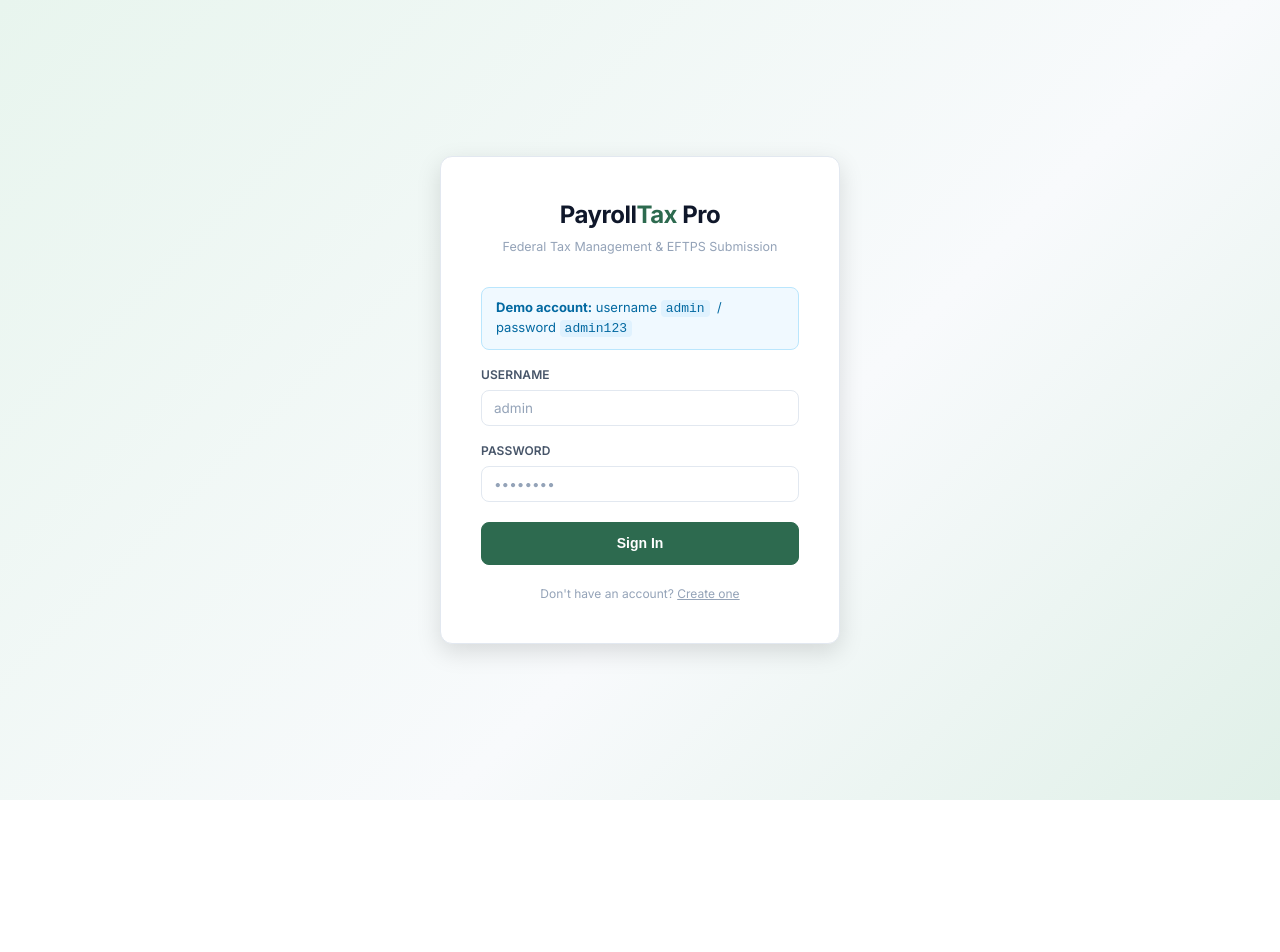
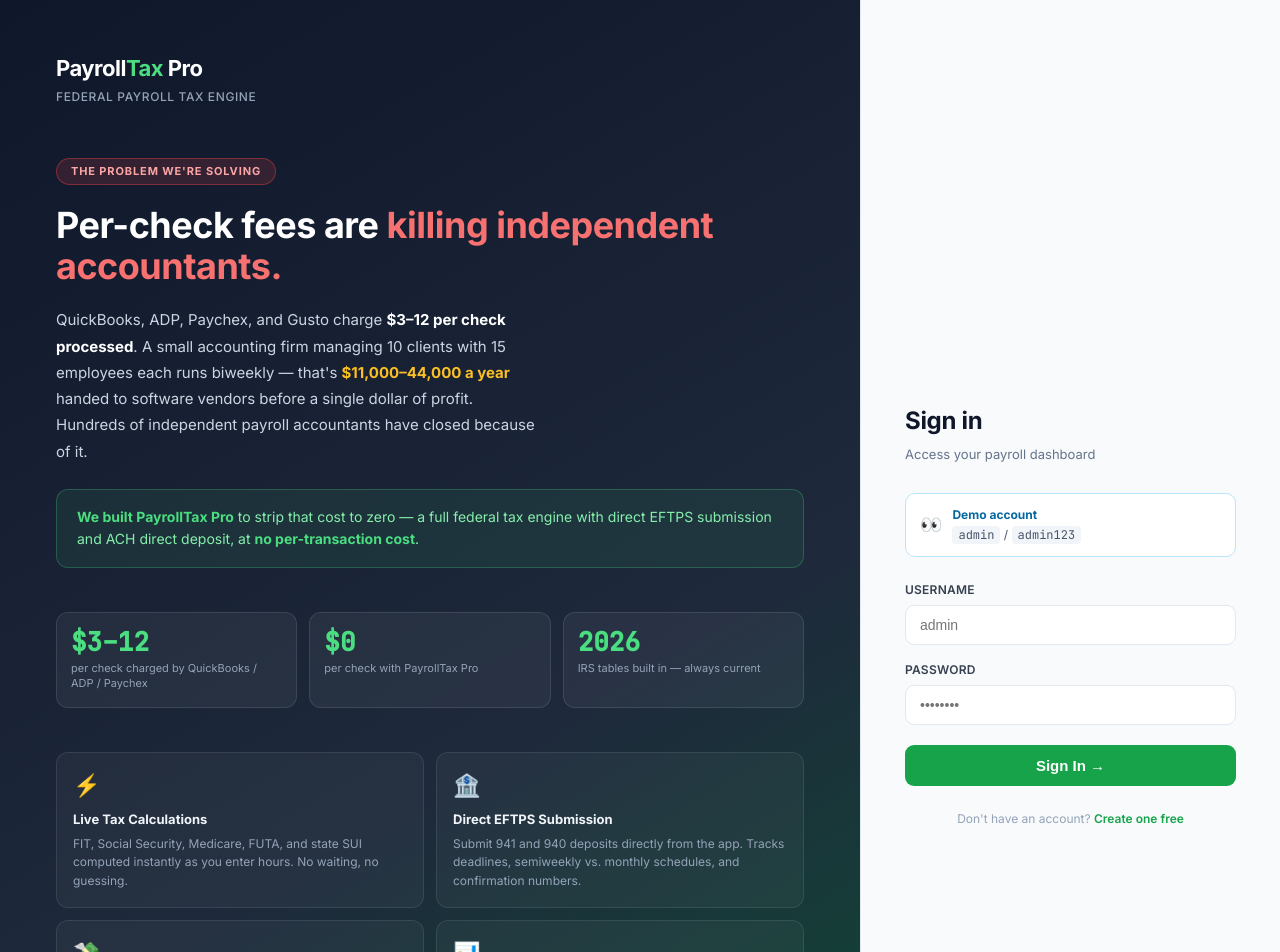
Before and after one commit to farouksramzan/payroll-app, a React (Vite) app in the folder frontend/: page /login in a window 1280 px wide. Shown: the top 952 px of the page. Before the commit the page ends 800 px from the top, so only its background shows below. Built offline with nearby package versions, Linux system fonts and the light colour scheme; the HTML template or start-up script is replaced by a standard one.

Commit message:
Redesign login page with split-layout marketing panel
Dark left panel highlights the per-check fee problem, competitive
stats ($3-12 vs $0), and four key features. Light right panel has
demo credentials box and clean sign-in form.

Co-Authored-By: Claude Sonnet 4.6 <noreply@anthropic.com>

```diff
--- a/frontend/src/pages/Login.jsx
+++ b/frontend/src/pages/Login.jsx
@@ -1,6 +1,35 @@
 import { useState } from 'react';
 import { useNavigate, Navigate, Link } from 'react-router-dom';
 import { useAuth } from '../contexts/AuthContext';
+
+const STATS = [
+  { value: '$3–12', label: 'per check charged by QuickBooks / ADP / Paychex' },
+  { value: '$0', label: 'per check with PayrollTax Pro' },
+  { value: '2026', label: 'IRS tables built in — always current' },
+];
+
+const FEATURES = [
+  {
+    icon: '⚡',
+    title: 'Live Tax Calculations',
+    desc: 'FIT, Social Security, Medicare, FUTA, and state SUI computed instantly as you enter hours. No waiting, no guessing.',
+  },
+  {
+    icon: '🏦',
+    title: 'Direct EFTPS Submission',
+    desc: 'Submit 941 and 940 deposits directly from the app. Tracks deadlines, semiweekly vs. monthly schedules, and confirmation numbers.',
+  },
+  {
+    icon: '💸',
+    title: 'Direct Deposit via ACH',
+    desc: 'Pay employees via direct deposit without routing through a payroll processor. Setup takes minutes per employee.',
+  },
+  {
+    icon: '📊',
+    title: 'Multi-Client Management',
+    desc: 'Built for independent accountants. Manage multiple companies under one login — completely isolated, no data crossover.',
+  },
+];
 
 export default function Login() {
   const { user, login } = useAuth();
@@ -26,57 +55,234 @@ export default function Login() {
   }
 
   return (
-    <div className="login-page">
-      <div className="login-box">
-        <div className="login-logo">
-          <h1>Payroll<span>Tax</span> Pro</h1>
-          <p>Federal Tax Management &amp; EFTPS Submission</p>
+    <div style={{ minHeight: '100vh', display: 'flex', fontFamily: 'Inter, system-ui, sans-serif' }}>
+
+      {/* ── Left — Marketing panel ─────────────────────────────────────────── */}
+      <div style={{
+        flex: 1,
+        background: 'linear-gradient(150deg, #0f172a 0%, #1e293b 60%, #0f4c35 100%)',
+        display: 'flex',
+        flexDirection: 'column',
+        padding: '52px 56px',
+        color: '#fff',
+        overflowY: 'auto',
+        minWidth: 0,
+      }}>
+        {/* Logo */}
+        <div style={{ marginBottom: 52 }}>
+          <div style={{ fontSize: 22, fontWeight: 800, letterSpacing: '-0.5px', color: '#fff' }}>
+            Payroll<span style={{ color: '#4ade80' }}>Tax</span> Pro
+          </div>
+          <div style={{ fontSize: 12, color: '#94a3b8', marginTop: 3, fontWeight: 500, letterSpacing: '0.05em', textTransform: 'uppercase' }}>
+            Federal Payroll Tax Engine
+          </div>
         </div>
 
-        <div style={{ background: '#f0f9ff', border: '1px solid #bae6fd', borderRadius: 8, padding: '10px 14px', marginBottom: 16, fontSize: 13, color: '#0369a1', lineHeight: 1.5 }}>
-          <strong>Demo account:</strong> username <code style={{ background: '#e0f2fe', padding: '1px 5px', borderRadius: 4 }}>admin</code> &nbsp;/&nbsp; password <code style={{ background: '#e0f2fe', padding: '1px 5px', borderRadius: 4 }}>admin123</code>
+        {/* Problem statement — FRONT AND CENTER */}
+        <div style={{ marginBottom: 44 }}>
+          <div style={{
+            display: 'inline-block',
+            background: 'rgba(239,68,68,0.15)',
+            border: '1px solid rgba(239,68,68,0.4)',
+            borderRadius: 20,
+            padding: '4px 14px',
+            fontSize: 11,
+            fontWeight: 700,
+            color: '#fca5a5',
+            letterSpacing: '0.08em',
+            textTransform: 'uppercase',
+            marginBottom: 20,
+          }}>
+            The Problem We're Solving
+          </div>
+
+          <h1 style={{ fontSize: 36, fontWeight: 900, lineHeight: 1.15, margin: '0 0 20px', letterSpacing: '-0.5px' }}>
+            Per-check fees are{' '}
+            <span style={{ color: '#f87171' }}>killing independent accountants.</span>
+          </h1>
+
+          <p style={{ fontSize: 15, color: '#cbd5e1', lineHeight: 1.75, margin: 0, maxWidth: 480 }}>
+            QuickBooks, ADP, Paychex, and Gusto charge{' '}
+            <strong style={{ color: '#fff' }}>$3–12 per check processed</strong>.
+            A small accounting firm managing 10 clients with 15 employees each
+            runs biweekly — that's <strong style={{ color: '#fbbf24' }}>$11,000–44,000 a year</strong>{' '}
+            handed to software vendors before a single dollar of profit.
+            Hundreds of independent payroll accountants have closed because of it.
+          </p>
+
+          <div style={{
+            marginTop: 24,
+            padding: '16px 20px',
+            background: 'rgba(74,222,128,0.08)',
+            border: '1px solid rgba(74,222,128,0.25)',
+            borderRadius: 12,
+            fontSize: 14,
+            color: '#86efac',
+            lineHeight: 1.6,
+          }}>
+            <strong style={{ color: '#4ade80' }}>We built PayrollTax Pro</strong> to strip that cost to zero —
+            a full federal tax engine with direct EFTPS submission and ACH direct deposit,
+            at <strong style={{ color: '#4ade80' }}>no per-transaction cost</strong>.
+          </div>
+        </div>
+
+        {/* Stats */}
+        <div style={{ display: 'grid', gridTemplateColumns: 'repeat(3, 1fr)', gap: 12, marginBottom: 44 }}>
+          {STATS.map(s => (
+            <div key={s.value} style={{
+              background: 'rgba(255,255,255,0.05)',
+              border: '1px solid rgba(255,255,255,0.1)',
+              borderRadius: 12,
+              padding: '16px 14px',
+            }}>
+              <div style={{ fontSize: 26, fontWeight: 900, color: '#4ade80', fontFamily: 'JetBrains Mono, monospace', lineHeight: 1 }}>{s.value}</div>
+              <div style={{ fontSize: 11, color: '#94a3b8', marginTop: 6, lineHeight: 1.4 }}>{s.label}</div>
+            </div>
+          ))}
+        </div>
+
+        {/* Features */}
+        <div style={{ display: 'grid', gridTemplateColumns: '1fr 1fr', gap: 12, marginBottom: 44 }}>
+          {FEATURES.map(f => (
+            <div key={f.title} style={{
+              background: 'rgba(255,255,255,0.04)',
+              border: '1px solid rgba(255,255,255,0.09)',
+              borderRadius: 12,
+              padding: '16px',
+            }}>
+              <div style={{ fontSize: 22, marginBottom: 8 }}>{f.icon}</div>
+              <div style={{ fontSize: 13, fontWeight: 700, color: '#f1f5f9', marginBottom: 5 }}>{f.title}</div>
+              <div style={{ fontSize: 12, color: '#94a3b8', lineHeight: 1.55 }}>{f.desc}</div>
+            </div>
+          ))}
+        </div>
+
+        {/* Claude Code badge */}
+        <div style={{ marginTop: 'auto', paddingTop: 24, borderTop: '1px solid rgba(255,255,255,0.08)' }}>
+          <div style={{ display: 'flex', alignItems: 'center', gap: 10 }}>
+            <div style={{
+              display: 'inline-flex', alignItems: 'center', gap: 7,
+              background: 'rgba(124,58,237,0.2)', border: '1px solid rgba(167,139,250,0.35)',
+              borderRadius: 20, padding: '6px 14px',
+            }}>
+              <span style={{ fontSize: 14 }}>🤖</span>
+              <span style={{ fontSize: 12, fontWeight: 700, color: '#c4b5fd' }}>Built entirely with Claude Code</span>
+            </div>
+            <span style={{ fontSize: 12, color: '#475569' }}>·</span>
+            <span style={{ fontSize: 12, color: '#475569' }}>React + Node.js + SQLite</span>
+          </div>
+        </div>
+      </div>
+
+      {/* ── Right — Login form ─────────────────────────────────────────────── */}
+      <div style={{
+        width: 420,
+        flexShrink: 0,
+        background: '#f8fafc',
+        display: 'flex',
+        flexDirection: 'column',
+        alignItems: 'center',
+        justifyContent: 'center',
+        padding: '52px 44px',
+        borderLeft: '1px solid #e2e8f0',
+      }}>
+        <div style={{ width: '100%', maxWidth: 340 }}>
+          {/* Form header */}
+          <h2 style={{ fontSize: 24, fontWeight: 800, color: '#0f172a', margin: '0 0 6px', letterSpacing: '-0.3px' }}>Sign in</h2>
+          <p style={{ fontSize: 13, color: '#64748b', margin: '0 0 28px' }}>Access your payroll dashboard</p>
+
+          {/* Demo credentials box */}
+          <div style={{
+            background: '#fff',
+            border: '1px solid #bae6fd',
+            borderRadius: 10,
+            padding: '12px 14px',
+            marginBottom: 24,
+            display: 'flex',
+            alignItems: 'center',
+            gap: 10,
+          }}>
+            <span style={{ fontSize: 18, flexShrink: 0 }}>👀</span>
+            <div>
+              <div style={{ fontSize: 12, fontWeight: 700, color: '#0369a1', marginBottom: 2 }}>Demo account</div>
+              <div style={{ fontSize: 12, color: '#475569' }}>
+                <code style={{ background: '#f1f5f9', padding: '1px 6px', borderRadius: 4, fontFamily: 'JetBrains Mono, monospace' }}>admin</code>
+                {' / '}
+                <code style={{ background: '#f1f5f9', padding: '1px 6px', borderRadius: 4, fontFamily: 'JetBrains Mono, monospace' }}>admin123</code>
+              </div>
+            </div>
           </div>
 
           {error && (
-          <div className="alert alert-error mb-16" style={{ marginBottom: 16 }}>
+            <div style={{ background: '#fef2f2', border: '1px solid #fecaca', borderRadius: 8, padding: '10px 14px', marginBottom: 16, fontSize: 13, color: '#b91c1c', display: 'flex', gap: 8 }}>
               <span>⚠</span> {error}
             </div>
           )}
 
-        <form onSubmit={handleSubmit}>
-          <div className="form-group">
-            <label className="form-label">Username</label>
+          <form onSubmit={handleSubmit} style={{ display: 'flex', flexDirection: 'column', gap: 16 }}>
+            <div>
+              <label style={{ display: 'block', fontSize: 12, fontWeight: 600, color: '#374151', marginBottom: 6, letterSpacing: '0.02em', textTransform: 'uppercase' }}>Username</label>
               <input
-              className="form-input"
                 type="text"
                 placeholder="admin"
                 autoComplete="username"
                 value={form.username}
-              onChange={(e) => setForm((f) => ({ ...f, username: e.target.value }))}
+                onChange={e => setForm(f => ({ ...f, username: e.target.value }))}
                 required
+                style={{
+                  width: '100%', boxSizing: 'border-box',
+                  padding: '11px 14px', borderRadius: 9,
+                  border: '1.5px solid #e2e8f0',
+                  fontSize: 14, color: '#0f172a',
+                  background: '#fff', outline: 'none',
+                  transition: 'border-color 0.15s',
+                }}
+                onFocus={e => e.target.style.borderColor = '#22c55e'}
+                onBlur={e => e.target.style.borderColor = '#e2e8f0'}
               />
             </div>
-          <div className="form-group">
-            <label className="form-label">Password</label>
+            <div>
+              <label style={{ display: 'block', fontSize: 12, fontWeight: 600, color: '#374151', marginBottom: 6, letterSpacing: '0.02em', textTransform: 'uppercase' }}>Password</label>
               <input
-              className="form-input"
                 type="password"
                 placeholder="••••••••"
                 autoComplete="current-password"
                 value={form.password}
-              onChange={(e) => setForm((f) => ({ ...f, password: e.target.value }))}
+                onChange={e => setForm(f => ({ ...f, password: e.target.value }))}
                 required
+                style={{
+                  width: '100%', boxSizing: 'border-box',
+                  padding: '11px 14px', borderRadius: 9,
+                  border: '1.5px solid #e2e8f0',
+                  fontSize: 14, color: '#0f172a',
+                  background: '#fff', outline: 'none',
+                  transition: 'border-color 0.15s',
+                }}
+                onFocus={e => e.target.style.borderColor = '#22c55e'}
+                onBlur={e => e.target.style.borderColor = '#e2e8f0'}
               />
             </div>
-          <button className="btn btn-primary w-full btn-lg" type="submit" disabled={loading} style={{ width: '100%', justifyContent: 'center', marginTop: 4 }}>
-            {loading ? <span className="spinner" /> : 'Sign In'}
+            <button
+              type="submit"
+              disabled={loading}
+              style={{
+                marginTop: 4, padding: '12px', borderRadius: 9,
+                background: loading ? '#86efac' : '#16a34a',
+                color: '#fff', fontWeight: 700, fontSize: 15,
+                border: 'none', cursor: loading ? 'not-allowed' : 'pointer',
+                display: 'flex', alignItems: 'center', justifyContent: 'center', gap: 8,
+                transition: 'background 0.15s',
+              }}
+            >
+              {loading ? <span className="spinner" /> : 'Sign In →'}
             </button>
           </form>
 
-        <p style={{ marginTop: 20, fontSize: 12, color: 'var(--text-muted)', textAlign: 'center' }}>
+          <p style={{ marginTop: 24, fontSize: 12, color: '#94a3b8', textAlign: 'center' }}>
             Don't have an account?{' '}
-          <Link to="/register" style={{ color: 'var(--primary)' }}>Create one</Link>
+            <Link to="/register" style={{ color: '#16a34a', fontWeight: 600, textDecoration: 'none' }}>Create one free</Link>
           </p>
+        </div>
       </div>
     </div>
   );
```
Lines whose indentation alone changed are shown as unchanged.
